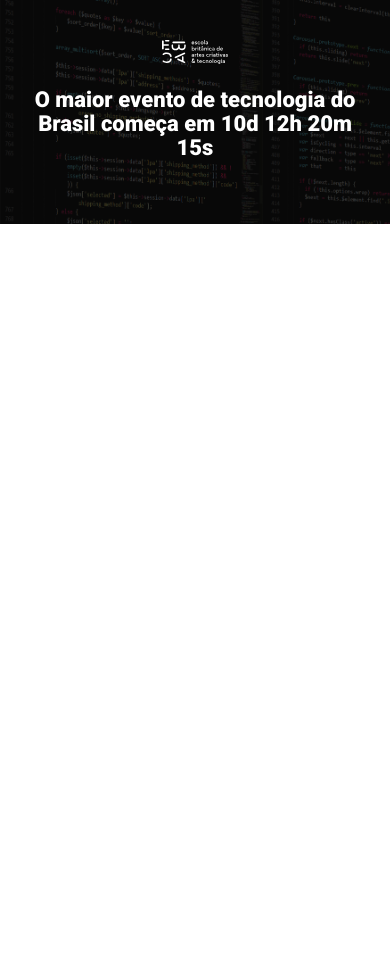
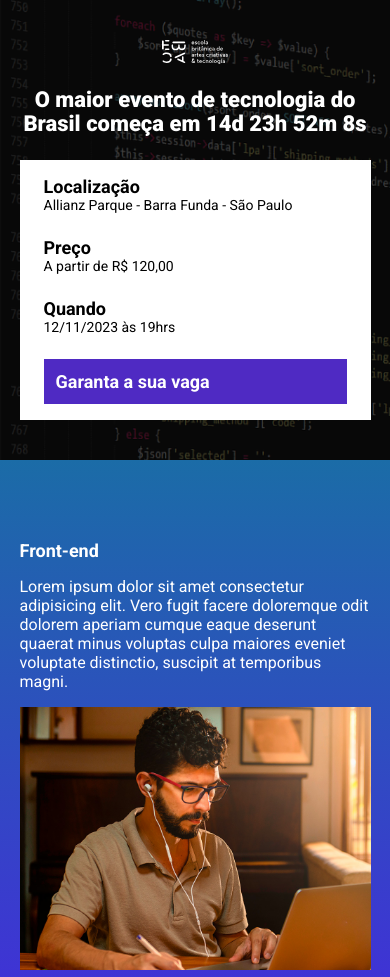
Before and after one commit to MilaGuimaraes/EBAC_TALKS, a website built with Parcel: page src/index.html in a window 390 px wide. Shown: the top 977 px of the page. Before the commit the page ends 844 px from the top, so only its background shows below. Built offline with nearby package versions, Linux system fonts and the light colour scheme.

Commit message:
criando a contagem regressiva

```diff
--- a/package.json
+++ b/package.json
@@ -2,9 +2,9 @@
   "name": "ebac_talks",
   "version": "1.0.0",
   "description": "",
-  "main": "index.js",
   "scripts": {
     "dev": "parcel src/index.html src/styles/main.scss src/scripts/main.js",
+    "build": "parcel build src/index.html",
     "test": "echo \"Error: no test specified\" && exit 1"
   },
   "keywords": [],
@@ -12,6 +12,7 @@
   "license": "ISC",
   "devDependencies": {
     "@parcel/transformer-sass": "^2.10.1",
+    "events": "^3.3.0",
     "parcel": "^2.10.1",
     "sharp": "^0.31.3"
   }
--- a/src/index.html
+++ b/src/index.html
@@ -8,18 +8,82 @@
     <link rel="preconnect" href="https://fonts.gstatic.com" crossorigin>
     <link href="https://fonts.googleapis.com/css2?family=Roboto:wght@400;700;900&display=swap" rel="stylesheet">
     <link rel="stylesheet" href="styles/main.scss">
+    <link rel="stylesheet" href="https://unpkg.com/aos@next/dist/aos.css" />
 </head>
 <body>
     <header class="hero">
         <div class="container">
             <img class="hero__logo" src="./images/ebac_logo.svg" alt="EBAC">
             <P class="hero__text">
-                O maior evento de tecnologia do Brasil começa em 10d 12h 20m 15s
+                O maior evento de tecnologia do Brasil começa em <span id="contador"></span>
             </P>
+            <div class="infos-bar">
+                <ul class="infos-bar__infos">
+                    <li class="infos-bar__infos__item">
+                        <b>Localização</b>
+                        Allianz Parque - Barra Funda - São Paulo
+                    </li>
+                    <li class="infos-bar__infos__item">
+                        <b>Preço</b>
+                        A partir de R$ 120,00
+                    </li>
+                    <li class="infos-bar__infos__item">
+                        <b>Quando</b>
+                        12/11/2023 às 19hrs
+                    </li>
+                </ul>
+                <a href="" class="button button--primary">
+                    Garanta a sua vaga
+                </a>
+            </div>
         </div>
     </header>
 
-
+    <section class="event event--frontend">
+        <div class="container" data-aos="fade-right">
+            <div class="event__details">
+                <h2 class="event__details__title">Front-end</h2>
+                <p class="event__details__descripion">
+                    Lorem ipsum dolor sit amet consectetur adipisicing elit. Vero fugit facere doloremque odit dolorem aperiam cumque eaque deserunt quaerat minus voluptas culpa maiores eveniet voluptate distinctio, suscipit at temporibus magni.
+                </p>
+            </div>
+            <img class="event__image" src="./images/frontend.png" alt="Front-end">
+        </div>
+    </section>
+    <section class="event event--ui-ux event--image-left">
+        <div class="container" data-aos="fade-left">
+            <div class="event__details">
+                <h2 class="event__details__title">UI/UX</h2>
+                <p class="event__details__descripion">
+                    Lorem ipsum dolor sit amet consectetur adipisicing elit. Vero fugit facere doloremque odit dolorem aperiam cumque eaque deserunt quaerat minus voluptas culpa maiores eveniet voluptate distinctio, suscipit at temporibus magni.
+                </p>
+            </div>
+            <img class="event__image" src="./images/ui-ux.png" alt="Front-end">
+        </div>
+    </section>
+    <section class="event event--datascience">
+        <div class="container" data-aos="fade-right">
+            <div class="event__details">
+                <h2 class="event__details__title">Datascience</h2>
+                <p class="event__details__descripion">
+                    Lorem ipsum dolor sit amet consectetur adipisicing elit. Vero fugit facere doloremque odit dolorem aperiam cumque eaque deserunt quaerat minus voluptas culpa maiores eveniet voluptate distinctio, suscipit at temporibus magni.
+                </p>
+            </div>
+            <img class="event__image" src="./images/data.png" alt="Front-end">
+        </div>
+    </section>
+    <section class="event event--backend event--image-left">
+        <div class="container" data-aos="fade-left">
+            <div class="event__details">
+                <h2 class="event__details__title">Back-end</h2>
+                <p class="event__details__descripion">
+                    Lorem ipsum dolor sit amet consectetur adipisicing elit. Vero fugit facere doloremque odit dolorem aperiam cumque eaque deserunt quaerat minus voluptas culpa maiores eveniet voluptate distinctio, suscipit at temporibus magni.
+                </p>
+            </div>
+            <img class="event__image" src="./images/backend.png" alt="Front-end">
+        </div>
+    </section>
+    <script src="https://unpkg.com/aos@next/dist/aos.js"></script>
     <script src="scripts/main.js"></script>
 </body>
 </html>
--- a/src/scripts/main.js
+++ b/src/scripts/main.js
@@ -1 +1,33 @@
-console.log("ola mundo");
+AOS.init();
+
+const dataDoEvento = new Date("Nov 12, 2023 19:00:00");
+const timeStampDoEvento = dataDoEvento.getTime();
+
+const contaAsHoras = setInterval(function() {
+    const agora = new Date();
+    const timeStampAtual = agora.getTime();
+
+    const distanciaAteOEvento = timeStampDoEvento - timeStampAtual;
+
+    const diasEmMs = 1000 * 60 * 60 *24;
+    const horaEmMs = 1000 * 60 * 60;
+    const minutoEmMs = 1000 * 60;
+
+    const diasAteOEvento = Math.floor(distanciaAteOEvento / diasEmMs);
+    const horasAteOEvento = Math.floor((distanciaAteOEvento % diasEmMs) / horaEmMs);
+    const minutosAteOEvento = Math.floor((distanciaAteOEvento % horaEmMs) / minutoEmMs);
+    const segundosAteOEvento = Math.floor((distanciaAteOEvento % minutoEmMs) / 1000);
+
+    console.log(diasAteOEvento);
+    console.log(horasAteOEvento);
+    console.log(minutosAteOEvento);
+    console.log(segundosAteOEvento);
+
+    document.getElementById('contador').innerHTML = `${diasAteOEvento}d ${horasAteOEvento}h ${minutosAteOEvento}m ${segundosAteOEvento}s`;
+
+    if (distanciaAteOEvento < 0) {
+        clearInterval(contaAsHoras);
+        document.getElementById('contador').innerHTML = 'Evento Expirado'
+    }
+
+}, 1000);
--- /dev/null
+++ b/src/styles/_event.scss
@@ -0,0 +1,63 @@
+@use 'variables';
+
+.event {
+    padding: 80px 0;
+
+    &--frontend {
+        background-image: linear-gradient(variables.$blue1, variables.$blue2);
+    }
+
+    &--ui-ux {
+        background-image: linear-gradient(variables.$blue2, variables.$pink);
+    }
+
+    &--datascience {
+        background-image: linear-gradient(variables.$pink, variables.$yellow);
+    }
+
+    &--backend {
+        background-image: linear-gradient(variables.$yellow, variables.$pink);
+    }
+
+    &--image-left {
+        .container {
+            flex-direction: row-reverse;
+        }
+    }
+
+    .container {
+        display: flex;
+        gap: 40px;
+    }
+
+    &__image {
+        max-width: 360px;
+    }
+
+    &__details {
+        &__title {
+            font-size: 18px;
+            font-weight: bold;
+            margin-bottom: 16px;
+        }
+
+        &__description {
+            line-height: 22px;
+        }
+    }
+
+    @media (max-width:640px) {
+        .container {
+            display: block;
+        }
+
+        &__image {
+            width: 100%;
+        }
+
+        &__details {
+            margin-right: 0;
+            margin-bottom: 16px;
+        }
+    }
+}
--- a/src/styles/_hero.scss
+++ b/src/styles/_hero.scss
@@ -1,3 +1,5 @@
+@use 'variables';
+
 .hero {
     padding-top: 64px;
     padding-bottom: 100px;
@@ -5,7 +7,6 @@
     background-repeat: no-repeat;
     background-size: cover;
     position: relative;
-    color: #fff;
 
     .container {
         position: relative;
@@ -17,7 +18,7 @@
         left: 0;
         width: 100%;
         height: 100%;
-        background-color: #000;
+        background-color: variables.$secondaryTextColor;
         content: '';
         opacity: .7;
     }
--- /dev/null
+++ b/src/styles/_variables.scss
@@ -0,0 +1,9 @@
+$textColor: #fff;
+$secondaryTextColor: #000;
+
+
+$blue1: #1B6CA7;
+$blue2: #442BDB;
+$pink: #89223B;
+$yellow: #9C791D;
+$purple: #4F2AC3;
--- /dev/null
+++ b/src/styles/components/_buttons.scss
@@ -0,0 +1,26 @@
+@use '../variables';
+
+.button {
+    padding: 12px;
+    font-size: 18px;
+    font-weight: bold;
+    text-decoration: none;
+    text-align: center;
+    white-space: nowrap;
+
+    &--primary {
+        color: variables.$textColor;
+        background-color: variables.$purple;
+    }
+
+    @media (max-width:640px) {
+        display: flex;
+        width: 100%;
+        align-items: center;
+    }
+
+    @media (max-width: 1024px) {
+        display: flex;
+        align-items: center;
+    }
+}
--- /dev/null
+++ b/src/styles/components/_infos_bar.scss
@@ -0,0 +1,42 @@
+@use '../variables';
+
+.infos-bar {
+    padding: 16px 24px;
+    background-color: variables.$textColor;
+    display: flex;
+    justify-content: space-between;
+
+    &__infos {
+        display: flex;
+        gap: 40px;
+
+        &__item {
+            font-size: 14px;
+            color: variables.$secondaryTextColor;
+
+            b {
+                color: variables.$secondaryTextColor;
+                font-size: 18px;
+                display: block;
+            }
+        }
+    }
+
+    @media (max-width: 640px) {
+        display: block;
+
+        &__infos {
+            display: block;
+
+            &__item {
+                margin-bottom: 24px;
+            }
+        }
+    }
+
+    @media (max-width: 1024px) {
+        &__infos{
+            gap: 16px;
+        }
+    }
+}
--- a/src/styles/main.scss
+++ b/src/styles/main.scss
@@ -1,11 +1,16 @@
 @use 'hero';
+@use 'components/infos_bar';
+@use 'components/buttons';
+@use 'event';
+@use 'variables';
 
 * {
     margin: 0;
     padding: 0;
     box-sizing: border-box;
     font-family: 'Roboto', sans-serif;
-    color: #fff;
+    color: variables.$textColor;
+    list-style: none;
 }
 
 .container {
```
Also changed, not shown: 1 other file.
